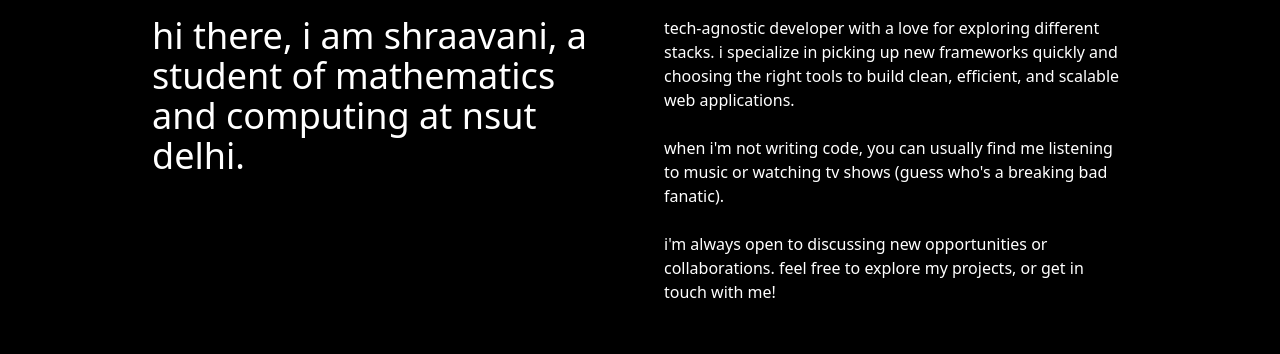
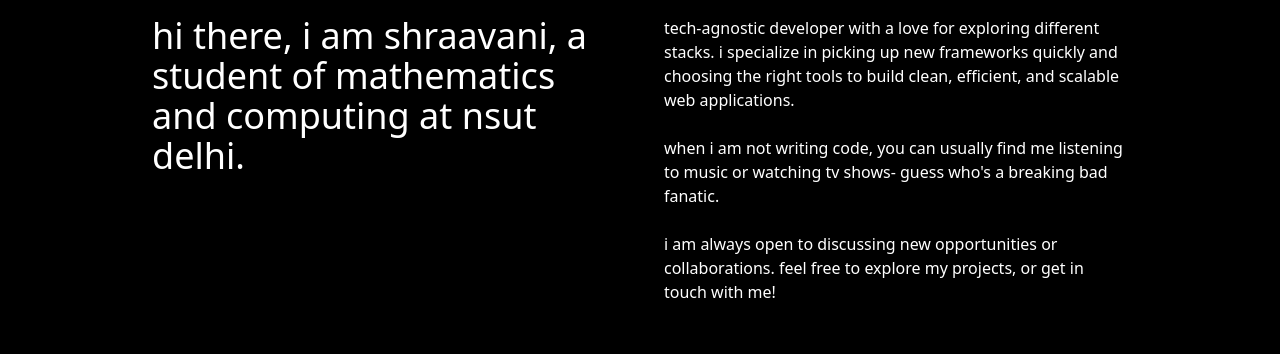
Before and after one commit to vanie0000/personal-portfolio, a Next.js app: page / in a window 1280 px wide. Shown: the part 820-1174 px from the top of the page. Built offline with nearby package versions, Linux system fonts and the light colour scheme.

Commit message:
apostrophe fixes

```diff
--- a/src/components/about.tsx
+++ b/src/components/about.tsx
@@ -15,11 +15,11 @@ export default function ContentSection() {
                 web applications.
               </p>
               <p>
-                when i'm not writing code, you can usually find me listening to
-                music or watching tv shows (guess who's a breaking bad fanatic).
+                when i am not writing code, you can usually find me listening to
+                music or watching tv shows- guess who's a breaking bad fanatic.
               </p>
               <p>
-                i'm always open to discussing new opportunities or
+                i am always open to discussing new opportunities or
                 collaborations. feel free to explore my projects, or get in
                 touch with me!
               </p>
```
